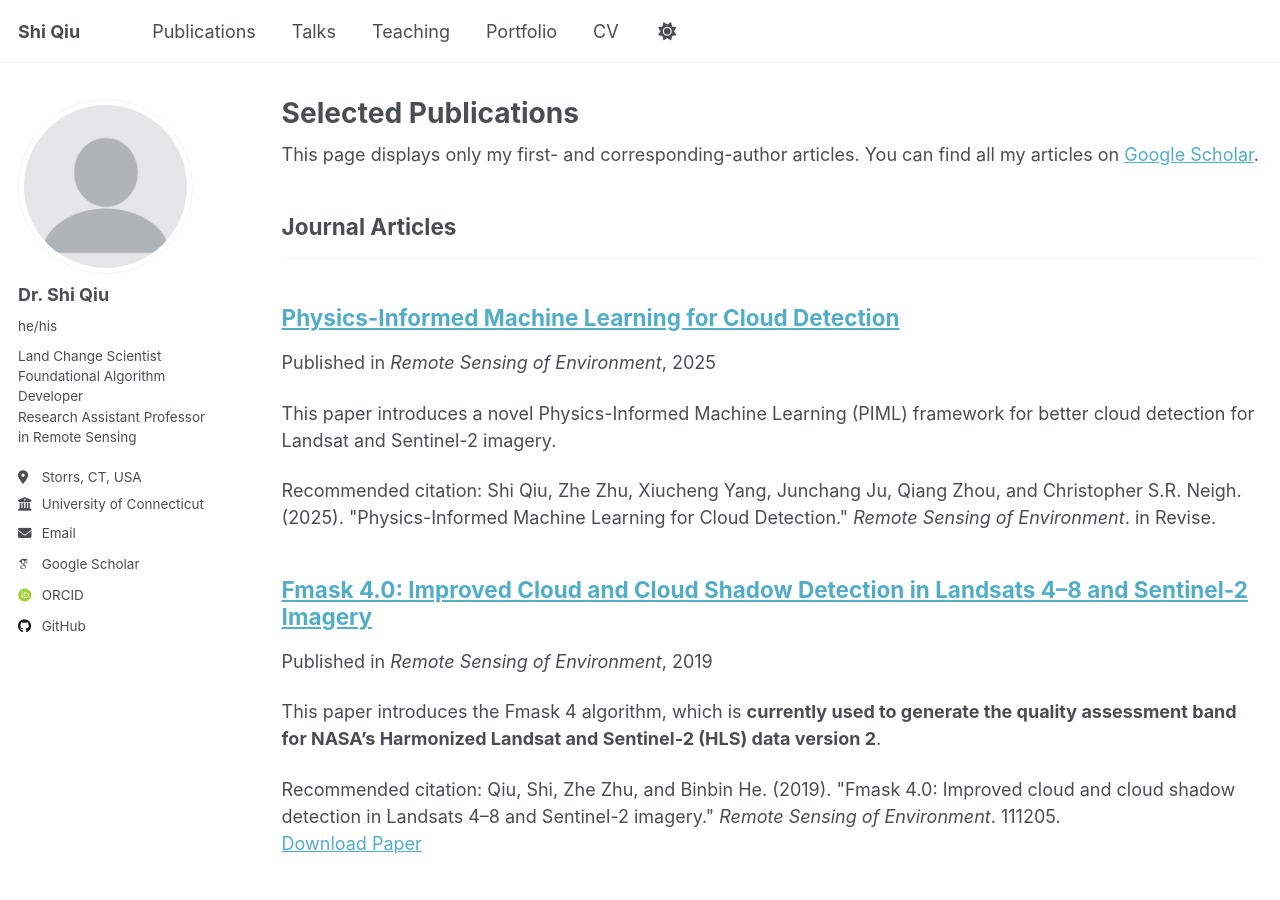
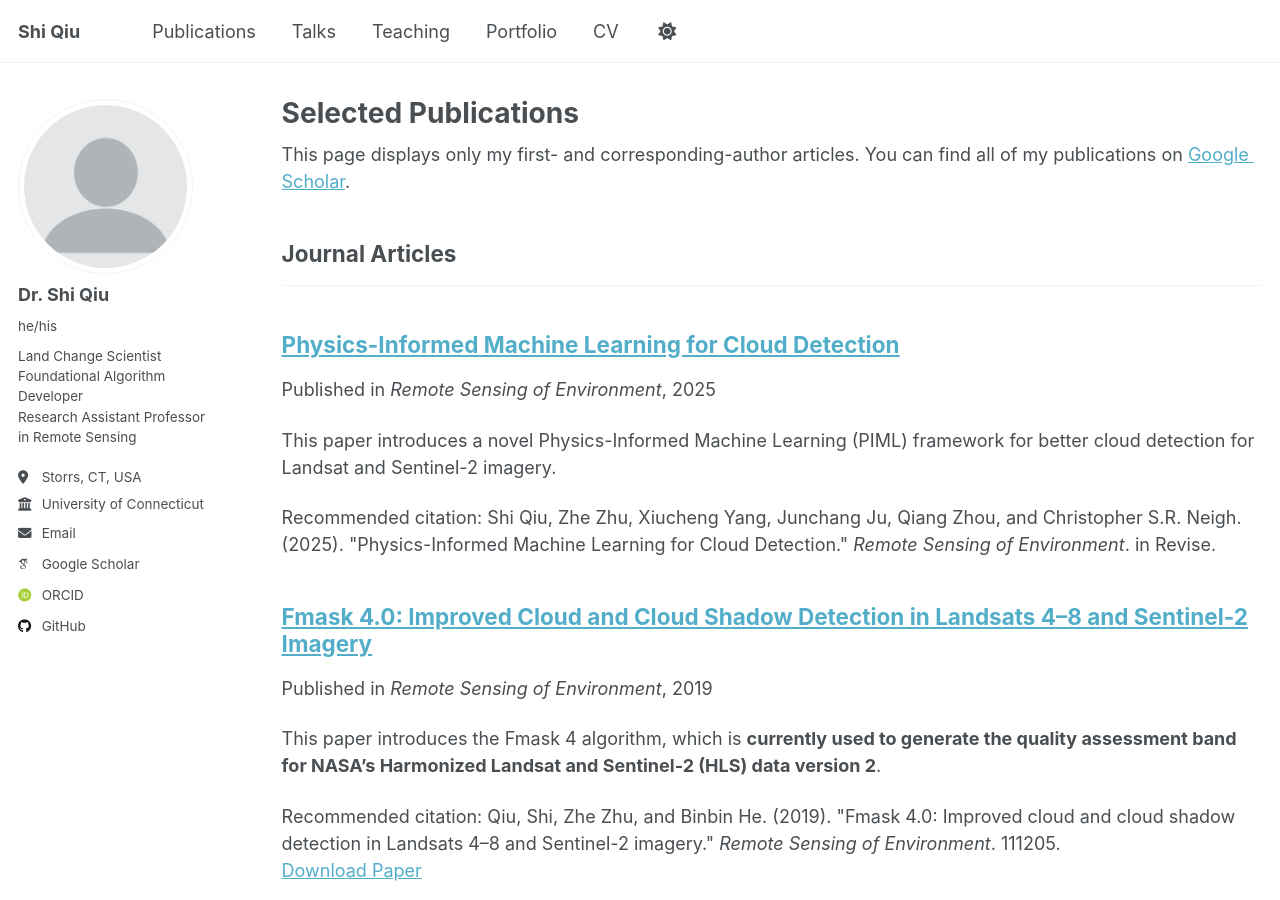
Before and after one commit to shi-eo/shi-eo.github.io, a Jekyll site: the page built from _pages/publications.html, in a window 1280 px wide and 900 px high. Built offline with Jekyll 4.4.1, drawn with Linux system fonts in a browser that asks for light colours; some web fonts are replaced; a script that is not in the unit is left out.

Commit message:
Update publications.html

```diff
--- a/_pages/publications.html
+++ b/_pages/publications.html
@@ -6,7 +6,7 @@ author_profile: true
 ---
 
 {% if site.author.googlescholar %}
-  <div class="wordwrap">This page displays only my first- and corresponding-author articles. You can find all my articles on <a href="{{site.author.googlescholar}}">Google Scholar</a>.</div>
+  <div class="wordwrap">This page displays only my first- and corresponding-author articles. You can find all of my publications on <a href="{{site.author.googlescholar}}">Google Scholar</a>.</div>
 {% endif %}
 
 {% include base_path %}
```
